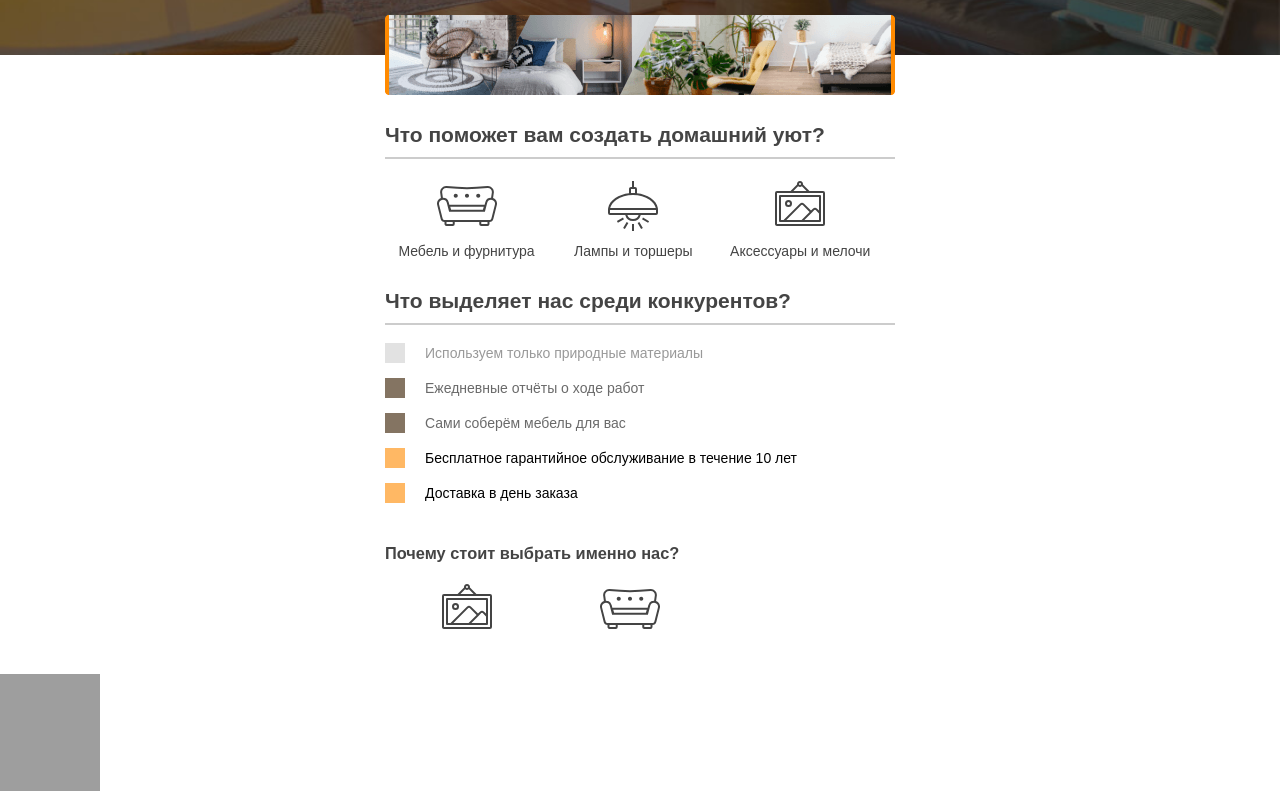
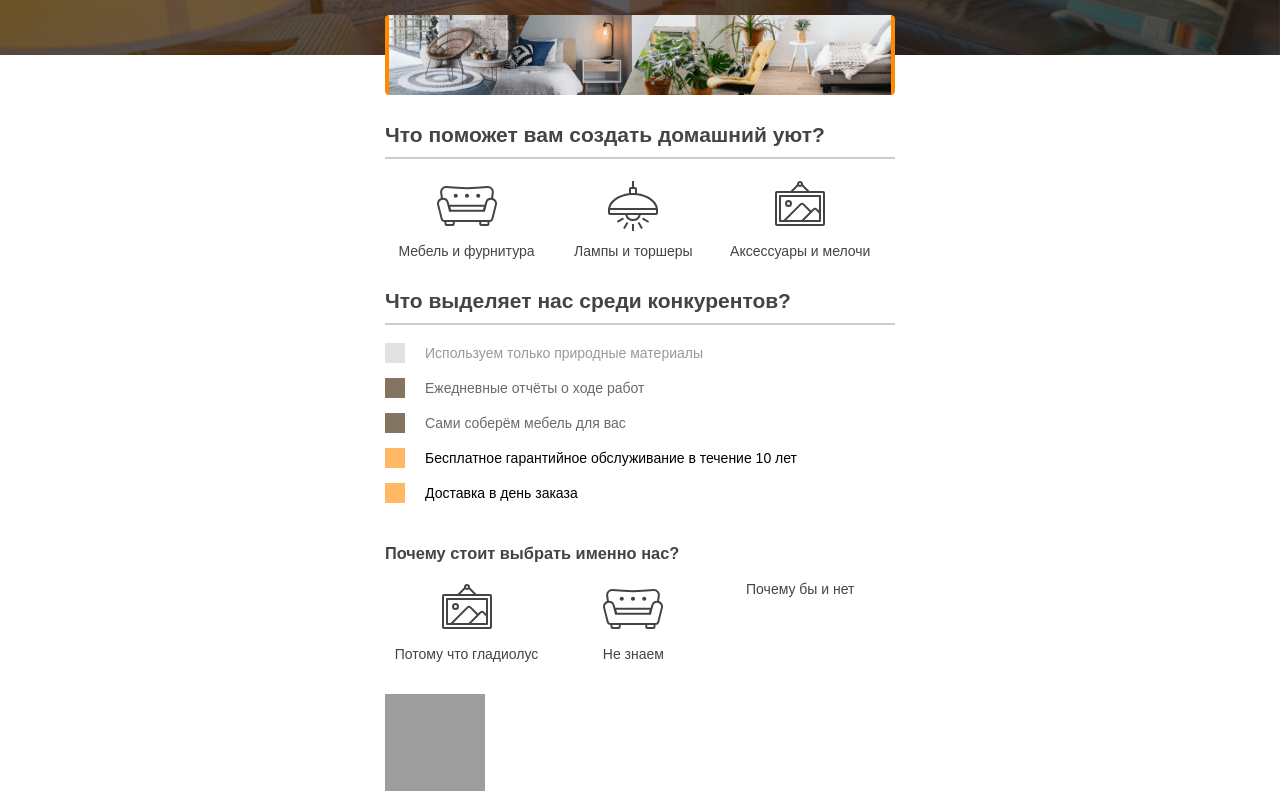
Before and after one commit to Wothubster/first_rep, a plain HTML site: page index.html in a window 1280 px wide. Shown: the part 161-952 px from the top of the page. Drawn offline with Linux system fonts and the light colour scheme; grey boxes are pictures that could not be loaded.

Commit message:
Update index.html

```diff
--- a/index.html
+++ b/index.html
@@ -33,13 +33,15 @@
     </section>
 <section class="features">
 <h3> Почему стоит выбрать именно нас?</h3>
-<p class="feature-accessories" Потому что гладиолус</p>
-<p class="feature-furniture" Не знаем</p>
-<p class="future-accessories"Почему бы и нет</p>
+<p class="feature-accessories">Потому что гладиолус</p>
+<p class="feature-furniture"> Не знаем</p>
+<p class="future-accessories">Почему бы и нет</p>
 </section>
  <aside>
+<div class="container">
 <img src="https://images.app.goo.gl/1uJpwY17cHFbndrU6" width="100" height="300"
 <h6> Б/у телефоны, звонить 8-800-555-35-35</h6>
+<div>
 </aside>
 
 
```
